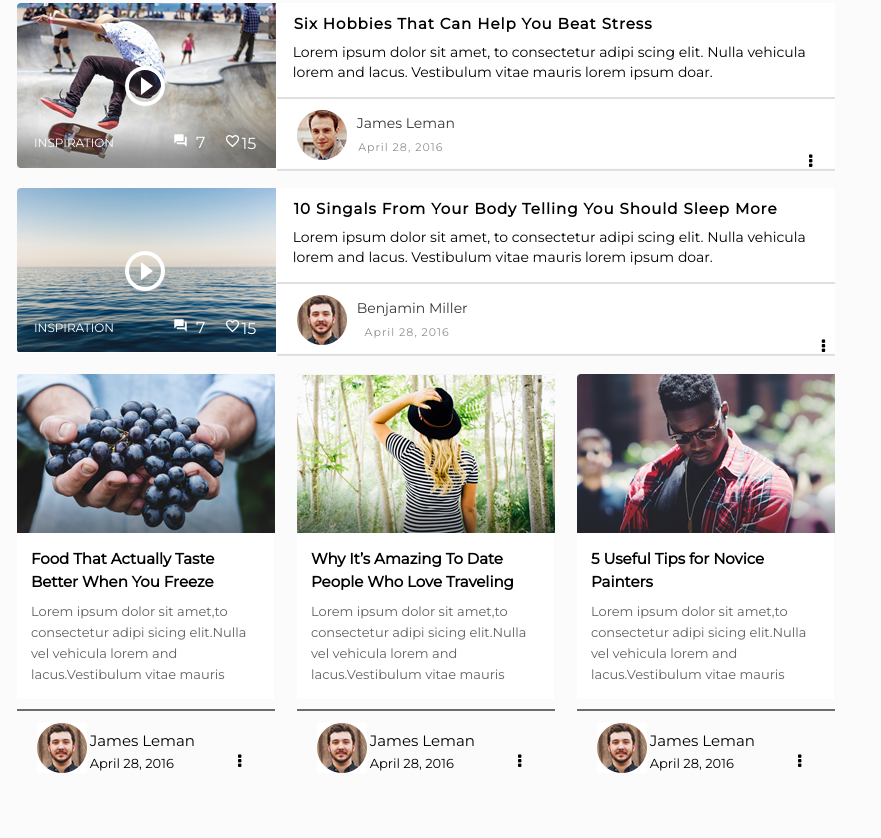
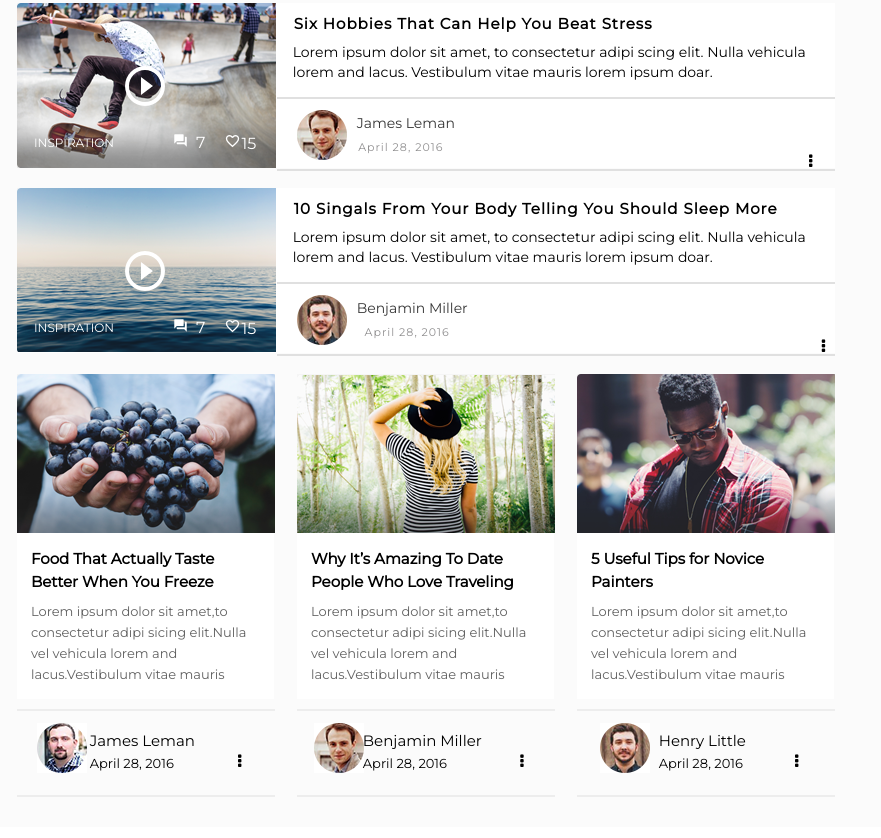
Before and after one commit to rarecode00/static-pixel-perfect, a plain HTML site: page index.html in a window 1280 px wide. Shown: the part 1755-2593 px from the top of the page, without its empty margins (0-881 px from the left). Drawn offline with nearby package versions, Linux system fonts and the light colour scheme.

Commit message:
user-details added

```diff
--- a/css/style.css
+++ b/css/style.css
@@ -1002,7 +1002,7 @@ body{
 .sliding-content-container{
     width: 257px;
     background-color: white;
-    margin-bottom: 10px;
+    margin-bottom: 0px;
 }
 
 .sliding-card{
@@ -1034,16 +1034,31 @@ body{
 }
 
 .sliding-divider{
-    border: 1px solid #6c6c6c;
+    border: 1px solid #ededed;
+    margin-top: 10px;
 }
 
-.card-user-image{
-    background-image: url(/public/user-2.png);
+.sliding-divider-end{
+    border: 1px solid #ededed;
+    margin-top: -40px;
+}
+
+.card-user-image-prop{
     height: 100px;
     width: 100px;
     background-repeat: no-repeat;
 }
 
+.card-user-image1{
+    background-image: url(/public/bolg2-user.png);
+}
+
+.card-user-image2{
+    background-image: url(/public/user-blog-2.png);
+}
+.card-user-image3{
+    background-image: url(/public/user-2.png);
+}
 .card-user-details{
     display: flex;
     justify-content: space-around;
--- a/index.html
+++ b/index.html
@@ -331,7 +331,7 @@
           </div>
           <div class="sliding-divider"></div>
           <div class="card-user-details">
-             <div class="card-user-image">
+             <div class="card-user-image1 card-user-image-prop">
              </div>
              <div class="card-user-info">
                  <span>James Leman</span>
@@ -339,6 +339,7 @@
              </div>
              <div><i class="fa fa-ellipsis-v" aria-hidden="true"></i></div>
           </div>
+          <div class="sliding-divider-end"></div>
         </div>
         <!-- Sliding Card 2 -->
 
@@ -355,14 +356,15 @@
           </div>
           <div class="sliding-divider"></div>
           <div class="card-user-details">
-            <div class="card-user-image">
+            <div class="card-user-image2 card-user-image-prop">
             </div>
             <div class="card-user-info">
-                <span>James Leman</span>
+                <span>Benjamin Miller</span>
                 <span>April 28, 2016</span>
             </div>
             <div><i class="fa fa-ellipsis-v" aria-hidden="true"></i></div>
          </div>
+         <div class="sliding-divider-end"></div>
         </div>
 
         <!-- Sliding Card 3 -->
@@ -378,14 +380,15 @@
           </div>
           <div class="sliding-divider"></div>
           <div class="card-user-details">
-            <div class="card-user-image">
+            <div class="card-user-image3 card-user-image-prop">
             </div>
             <div class="card-user-info">
-                <span>James Leman</span>
+                <span>Henry Little</span>
                 <span>April 28, 2016</span>
             </div>
             <div><i class="fa fa-ellipsis-v" aria-hidden="true"></i></div>
          </div>
+         <div class="sliding-divider-end"></div>
         </div>
       </div>
       <!--  -->
```
